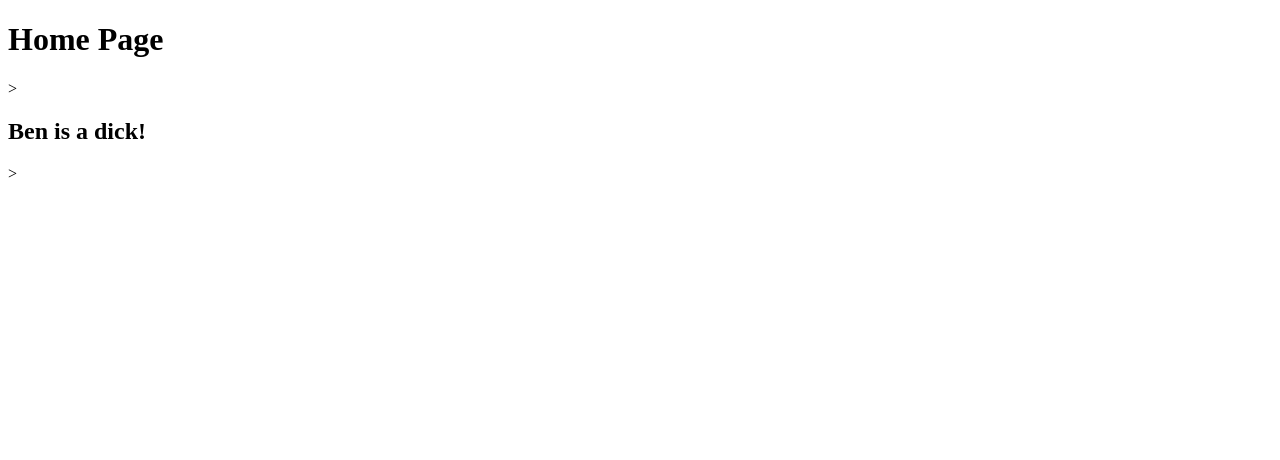
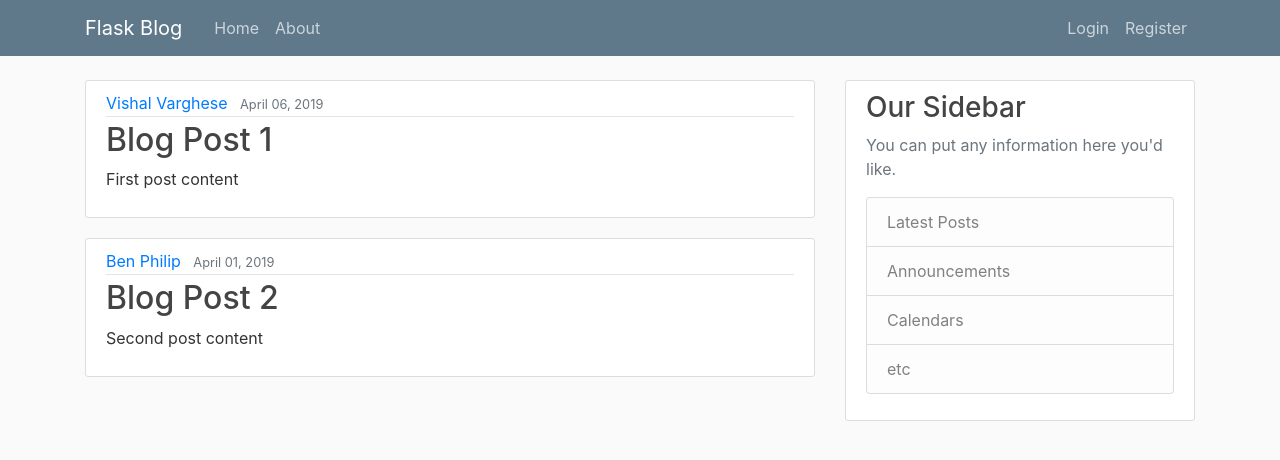
Before and after one commit to vishalvarghese46/Flask-blogapp, a Flask app: page / in a window 1280 px wide. Shown: the top 460 px of the page. Run offline with Flask 2, Linux system fonts and the light colour scheme; some libraries are stand-ins or nearby versions.

Commit message:
Rendering templates, adding bootstrap on home and about pages

```diff
--- a/app.py
+++ b/app.py
@@ -1,16 +1,31 @@
-from flask import Flask, render_template
+from flask import Flask, render_template, url_for
 app = Flask(__name__)
 
+data = [
+    {
+        'author': 'Vishal Varghese',
+        'title': 'Blog Post 1',
+        'content': 'First post content',
+        'date_posted': 'April 06, 2019',
+     },
+{
+        'author': 'Ben Philip',
+        'title': 'Blog Post 2',
+        'content': 'Second post content',
+        'date_posted': 'April 01, 2019',
+     },
+
+]
 
 @app.route("/")
 @app.route("/home")
 def home():
-    return render_template('home.html')
+    return render_template('home.html', posts=data)
 
 
 @app.route("/about")
 def about():
-    return render_template('about.html')
+    return render_template('about.html', title='About')
 
 
 if __name__ == "__main__":
--- /dev/null
+++ b/static/main.css
@@ -0,0 +1,80 @@
+body {
+  background: #fafafa;
+  color: #333333;
+  margin-top: 5rem;
+}
+
+h1, h2, h3, h4, h5, h6 {
+  color: #444444;
+}
+
+.bg-steel {
+  background-color: #5f788a;
+}
+
+.site-header .navbar-nav .nav-link {
+  color: #cbd5db;
+}
+
+.site-header .navbar-nav .nav-link:hover {
+  color: #ffffff;
+}
+
+.site-header .navbar-nav .nav-link.active {
+  font-weight: 500;
+}
+
+.content-section {
+  background: #ffffff;
+  padding: 10px 20px;
+  border: 1px solid #dddddd;
+  border-radius: 3px;
+  margin-bottom: 20px;
+}
+
+.article-title {
+  color: #444444;
+}
+
+a.article-title:hover {
+  color: #428bca;
+  text-decoration: none;
+}
+
+.article-content {
+  white-space: pre-line;
+}
+
+.article-img {
+  height: 65px;
+  width: 65px;
+  margin-right: 16px;
+}
+
+.article-metadata {
+  padding-bottom: 1px;
+  margin-bottom: 4px;
+  border-bottom: 1px solid #e3e3e3
+}
+
+.article-metadata a:hover {
+  color: #333;
+  text-decoration: none;
+}
+
+.article-svg {
+  width: 25px;
+  height: 25px;
+  vertical-align: middle;
+}
+
+.account-img {
+  height: 125px;
+  width: 125px;
+  margin-right: 20px;
+  margin-bottom: 16px;
+}
+
+.account-heading {
+  font-size: 2.5rem;
+}
--- a/templates/home.html
+++ b/templates/home.html
@@ -1,11 +1,16 @@
-<!DOCTYPE html>
-<html lang="en">
-<head>
-    <meta charset="UTF-8">
-    <title>Title</title>
-</head>
-<body>
-    <h1>Home Page</h1>>
-    <h2>Ben is a dick!</h2>>
-</body>
-</html>
+{% extends "layout.html" %}
+{% block content %}
+
+    {% for post in posts %}
+        <article class="media content-section">
+          <div class="media-body">
+            <div class="article-metadata">
+              <a class="mr-2" href="#">{{ post.author }}</a>
+              <small class="text-muted">{{ post.date_posted }}</small>
+            </div>
+            <h2><a class="article-title" href="#">{{ post.title }}</a></h2>
+            <p class="article-content">{{ post.content }}</p>
+          </div>
+        </article>
+    {% endfor %}
+{%endblock content%}
--- /dev/null
+++ b/templates/layout.html
@@ -0,0 +1,67 @@
+<!DOCTYPE html>
+<html lang="en">
+<head>
+     <!-- Required meta tags -->
+    <meta charset="utf-8">
+    <meta name="viewport" content="width=device-width, initial-scale=1, shrink-to-fit=no">
+
+    <!-- Bootstrap CSS -->
+    <link rel="stylesheet" href="https://stackpath.bootstrapcdn.com/bootstrap/4.3.1/css/bootstrap.min.css" integrity="sha384-ggOyR0iXCbMQv3Xipma34MD+dH/1fQ784/j6cY/iJTQUOhcWr7x9JvoRxT2MZw1T" crossorigin="anonymous">
+    <link rel="stylesheet" type="text/css" href="{{url_for('static', filename='main.css') }}">
+    <meta charset="UTF-8">
+    {% if title%}
+        <title>Vishal's Blog's {{title}}</title>
+    {% else %}
+        <title>Vishal's Blog</title>
+    {% endif %}
+</head>
+<body>
+            <header class="site-header">
+              <nav class="navbar navbar-expand-md navbar-dark bg-steel fixed-top">
+                <div class="container">
+                  <a class="navbar-brand mr-4" href="/">Flask Blog</a>
+                  <button class="navbar-toggler" type="button" data-toggle="collapse" data-target="#navbarToggle" aria-controls="navbarToggle" aria-expanded="false" aria-label="Toggle navigation">
+                    <span class="navbar-toggler-icon"></span>
+                  </button>
+                  <div class="collapse navbar-collapse" id="navbarToggle">
+                    <div class="navbar-nav mr-auto">
+                      <a class="nav-item nav-link" href="/">Home</a>
+                      <a class="nav-item nav-link" href="/about">About</a>
+                    </div>
+                    <!-- Navbar Right Side -->
+                    <div class="navbar-nav">
+                      <a class="nav-item nav-link" href="/login">Login</a>
+                      <a class="nav-item nav-link" href="/register">Register</a>
+                    </div>
+                  </div>
+                </div>
+              </nav>
+            </header>
+
+        <main role="main" class="container">
+              <div class="row">
+                <div class="col-md-8">
+                  {% block content %}{% endblock %}
+                </div>
+                <div class="col-md-4">
+                  <div class="content-section">
+                    <h3>Our Sidebar</h3>
+                    <p class='text-muted'>You can put any information here you'd like.
+                      <ul class="list-group">
+                        <li class="list-group-item list-group-item-light">Latest Posts</li>
+                        <li class="list-group-item list-group-item-light">Announcements</li>
+                        <li class="list-group-item list-group-item-light">Calendars</li>
+                        <li class="list-group-item list-group-item-light">etc</li>
+                      </ul>
+                    </p>
+                  </div>
+                </div>
+              </div>
+        </main>
+
+
+ <script src="https://code.jquery.com/jquery-3.3.1.slim.min.js" integrity="sha384-q8i/X+965DzO0rT7abK41JStQIAqVgRVzpbzo5smXKp4YfRvH+8abtTE1Pi6jizo" crossorigin="anonymous"></script>
+    <script src="https://cdnjs.cloudflare.com/ajax/libs/popper.js/1.14.7/umd/popper.min.js" integrity="sha384-UO2eT0CpHqdSJQ6hJty5KVphtPhzWj9WO1clHTMGa3JDZwrnQq4sF86dIHNDz0W1" crossorigin="anonymous"></script>
+    <script src="https://stackpath.bootstrapcdn.com/bootstrap/4.3.1/js/bootstrap.min.js" integrity="sha384-JjSmVgyd0p3pXB1rRibZUAYoIIy6OrQ6VrjIEaFf/nJGzIxFDsf4x0xIM+B07jRM" crossorigin="anonymous"></script>
+</body>
+</html>
```
Also changed, not shown: templates/about.html (+3 -9 lines).
